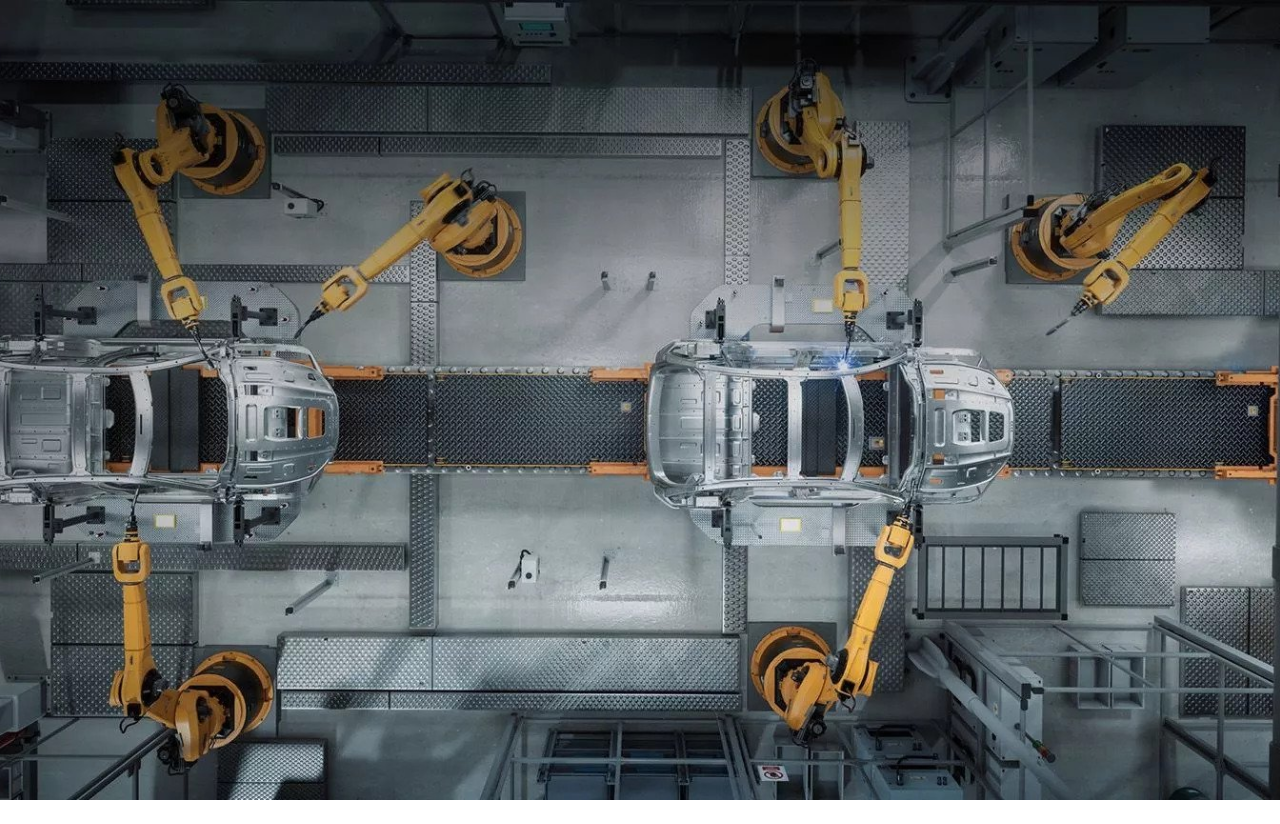
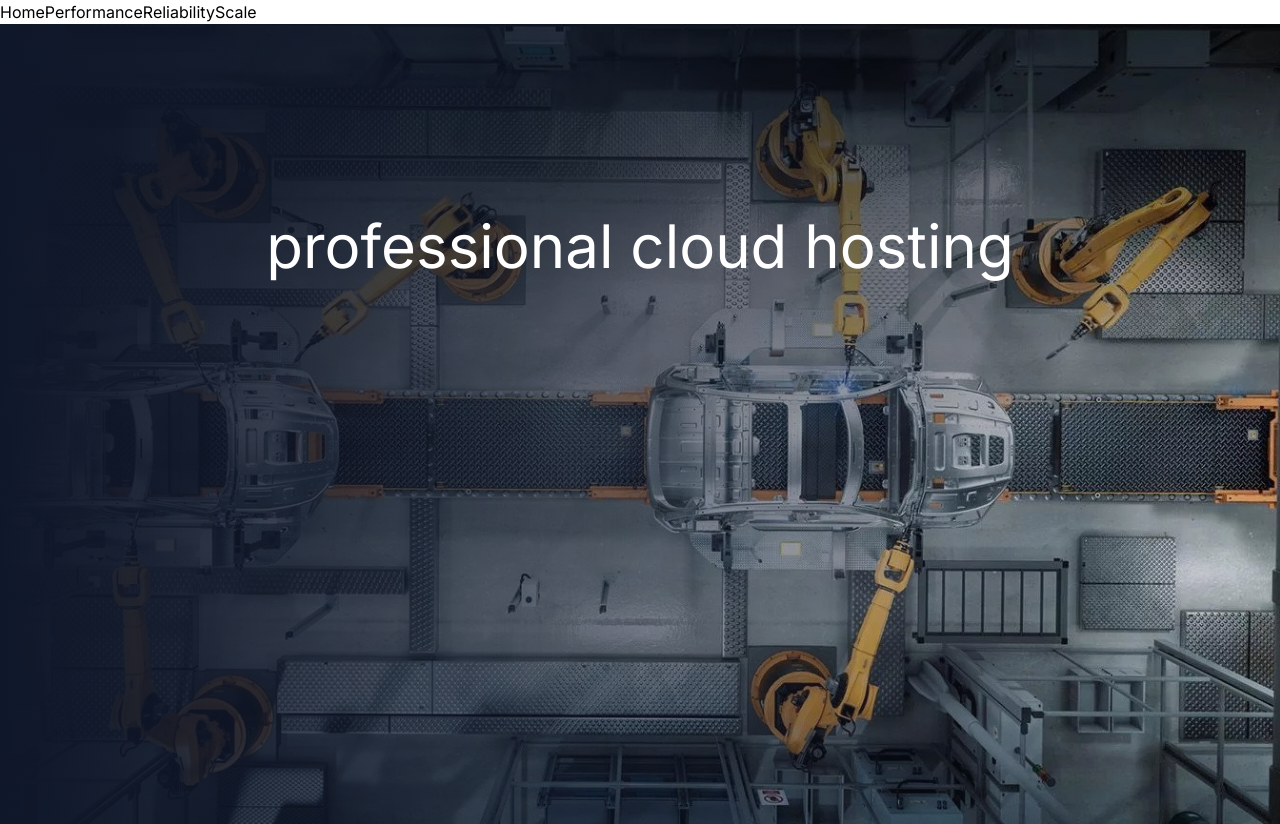
Before and after one commit to edgarinhm/first-nextjs-app, a Next.js app: page / in a window 1280 px wide. Before the commit the page ends 800 px from the top, so only its background shows below. Built offline with nearby package versions, Linux system fonts and the light colour scheme.

Commit message:
UD-NEXT-JS-01 add service card component UD-NEXT-JS-01 add locale message constants

```diff
--- a/src/app/page.tsx
+++ b/src/app/page.tsx
@@ -1,16 +1,13 @@
-import Image from "next/image";
+import ServiceCard from "@/components/ServiceCard";
+import { localeMessages } from "@/constants/constants";
 import homeImg from "public/images/home.jpg";
 
 export default function Home() {
   return (
-    <div>
-      Home Page
-      <Image
-        src={homeImg}
-        alt="car factory"
-        fill
-        style={{ objectFit: "cover" }}
-      />
-    </div>
+    <ServiceCard
+      imgData={homeImg}
+      imgAlt={localeMessages.HomeImgAlt}
+      title={localeMessages.HomeTitle}
+    />
   );
 }
--- /dev/null
+++ b/src/components/ServiceCard.tsx
@@ -0,0 +1,25 @@
+import Image, { StaticImageData } from "next/image";
+
+interface ServiceCardProps {
+  imgData: StaticImageData;
+  imgAlt: string;
+  title: string;
+}
+export default function ServiceCard(props: Readonly<ServiceCardProps>) {
+  return (
+    <div className="relative h-screen">
+      <div className="absolute -z-10 inset-0">
+        <Image
+          src={props.imgData}
+          alt={props.imgAlt}
+          fill
+          style={{ objectFit: "cover" }}
+        />
+        <div className="absolute inset-0 bg-gradient-to-r from-slate-900"></div>
+      </div>
+      <div className="pt-48 flex justify-center items-center">
+        <h1 className="text-white text-6xl">{props.title}</h1>
+      </div>
+    </div>
+  );
+}
--- /dev/null
+++ b/src/constants/constants.ts
@@ -0,0 +1,4 @@
+export const localeMessages = {
+  HomeTitle: "professional cloud hosting",
+  HomeImgAlt: "cart factory",
+};
```
